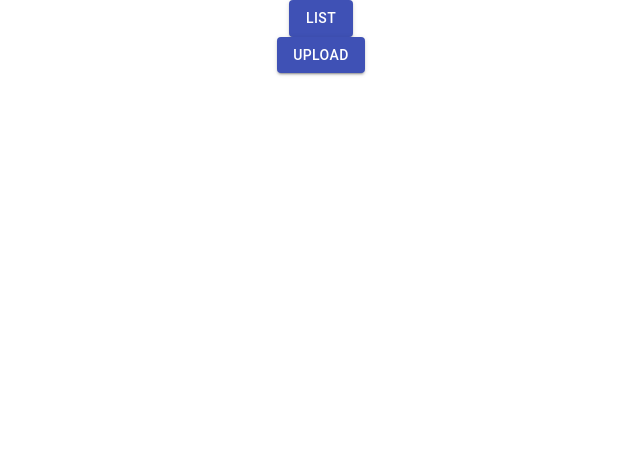
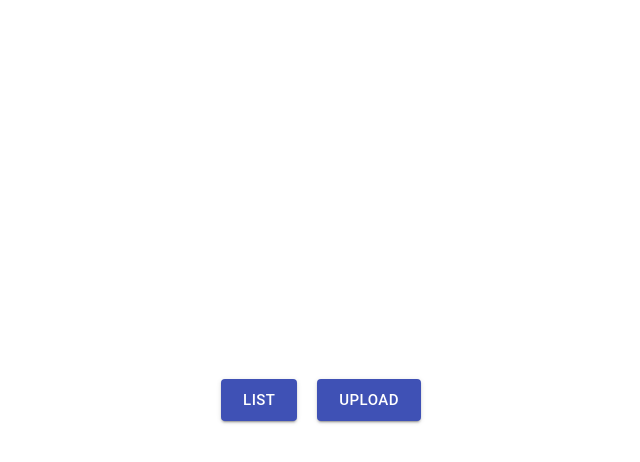
Before and after one commit to kjsik11/artwork-platform, a Next.js app: page / in a window 1280 px wide. Shown: the top 462 px of the page, without its empty margins (319-959 px from the left). Built offline with nearby package versions, Linux system fonts and the light colour scheme.

Commit message:
styling listitem,index,list,detail

```diff
--- a/pages/index.tsx
+++ b/pages/index.tsx
@@ -5,9 +5,14 @@
 
 const Root = styled.div`
   display: flex;
-  flex-direction: column;
+  flex-direction: row;
+  justify-content: center;
   align-items: center;
-  margin: 0 auto;
+  padding: 30px auto;
+  height: 100%;
+  .buttonBox {
+    margin: 10px;
+  }
 `;
 
 export default function Main() {
@@ -15,24 +20,30 @@
 
   return (
     <Root>
+      <div className="buttonBox">
         <Button
           variant="contained"
           color="primary"
+          size="large"
           onClick={() => {
             router.push('/list');
           }}
         >
           List
         </Button>
+      </div>
+      <div className="buttonBox">
         <Button
           variant="contained"
           color="primary"
+          size="large"
           onClick={() => {
             router.push('/upload');
           }}
         >
           upload
         </Button>
+      </div>
     </Root>
   );
 }
--- a/pages/list.tsx
+++ b/pages/list.tsx
@@ -27,7 +27,7 @@
     text-align: center;
     border: 1px solid #000;
     border-radius: 10px;
-    margin: 10px;
+    margin: 10px 10px 50px 10px;
   }
 `;
 
```
Also changed, not shown: components/ListItem.tsx (+5 -3 lines), pages/artwork/[id].tsx (+5 -3 lines). Lines whose indentation alone changed are shown as unchanged.
